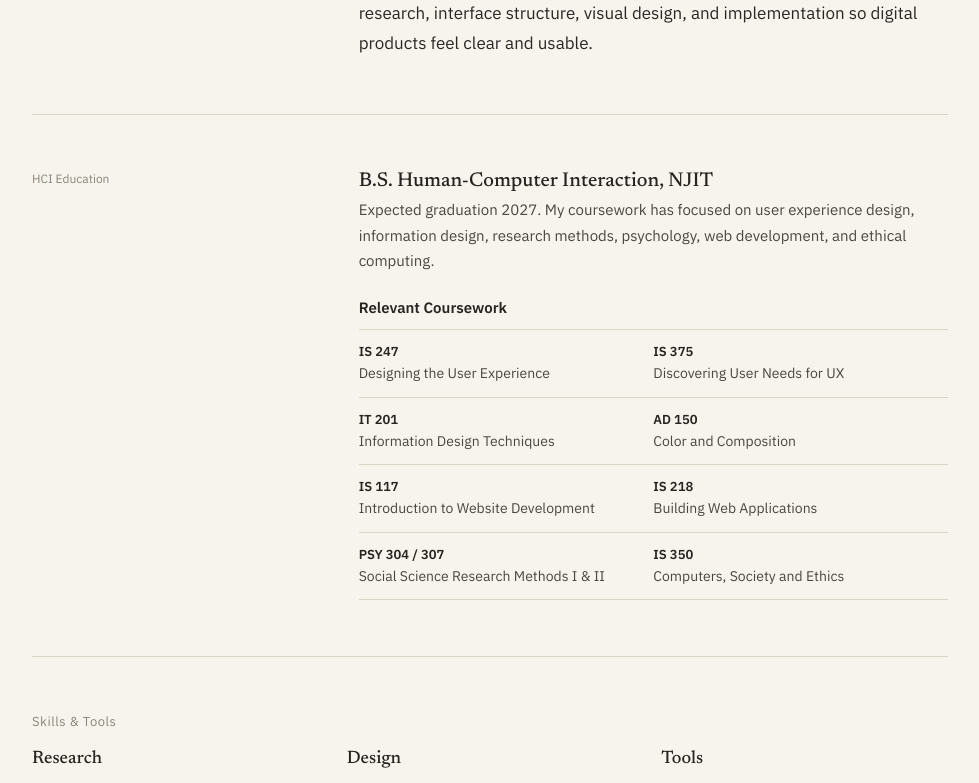
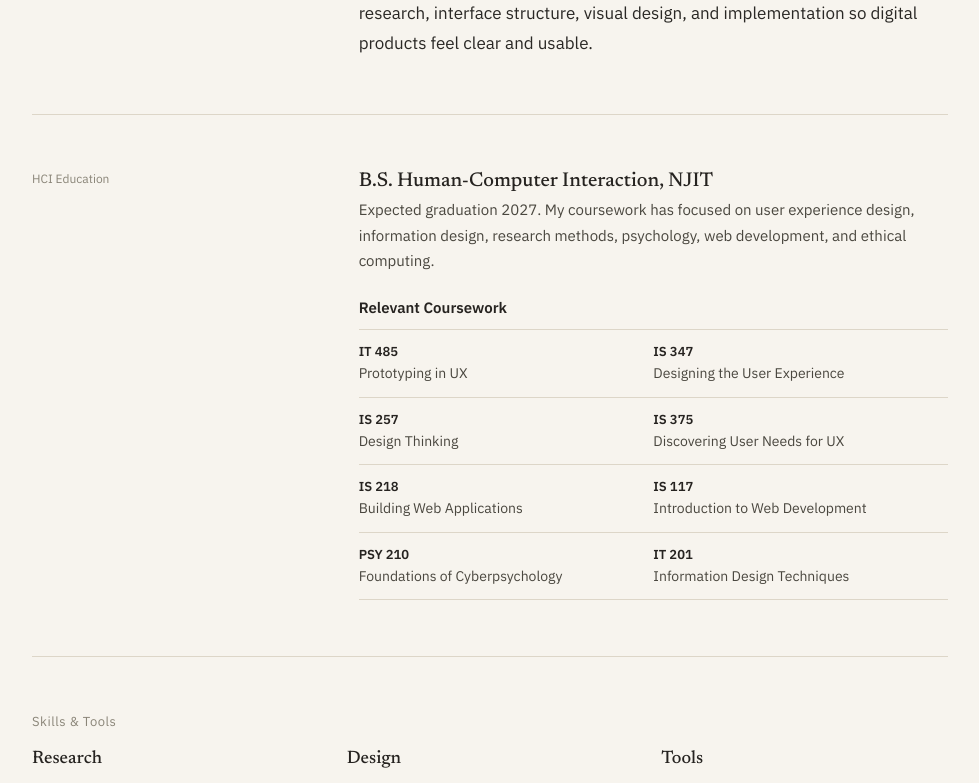
Before and after one commit to antonylangley/neta-portfolio, a Next.js app: page /about in a window 1280 px wide. Shown: the part 428-1211 px from the top of the page, without its empty margins (150-1129 px from the left). Built offline with nearby package versions, Linux system fonts and the light colour scheme.

Commit message:
Update HCI coursework list

```diff
--- a/src/app/about/page.tsx
+++ b/src/app/about/page.tsx
@@ -45,36 +45,36 @@ export default function AboutPage() {
               <h3>Relevant Coursework</h3>
               <ul className="coursework-list">
                 <li>
-                  <strong>IS 247</strong>
+                  <strong>IT 485</strong>
+                  <span>Prototyping in UX</span>
+                </li>
+                <li>
+                  <strong>IS 347</strong>
                   <span>Designing the User Experience</span>
+                </li>
+                <li>
+                  <strong>IS 257</strong>
+                  <span>Design Thinking</span>
                 </li>
                 <li>
                   <strong>IS 375</strong>
                   <span>Discovering User Needs for UX</span>
                 </li>
                 <li>
-                  <strong>IT 201</strong>
-                  <span>Information Design Techniques</span>
-                </li>
-                <li>
-                  <strong>AD 150</strong>
-                  <span>Color and Composition</span>
-                </li>
-                <li>
-                  <strong>IS 117</strong>
-                  <span>Introduction to Website Development</span>
-                </li>
-                <li>
                   <strong>IS 218</strong>
                   <span>Building Web Applications</span>
                 </li>
                 <li>
-                  <strong>PSY 304 / 307</strong>
-                  <span>Social Science Research Methods I & II</span>
+                  <strong>IS 117</strong>
+                  <span>Introduction to Web Development</span>
                 </li>
                 <li>
-                  <strong>IS 350</strong>
-                  <span>Computers, Society and Ethics</span>
+                  <strong>PSY 210</strong>
+                  <span>Foundations of Cyberpsychology</span>
+                </li>
+                <li>
+                  <strong>IT 201</strong>
+                  <span>Information Design Techniques</span>
                 </li>
               </ul>
             </div>
```
